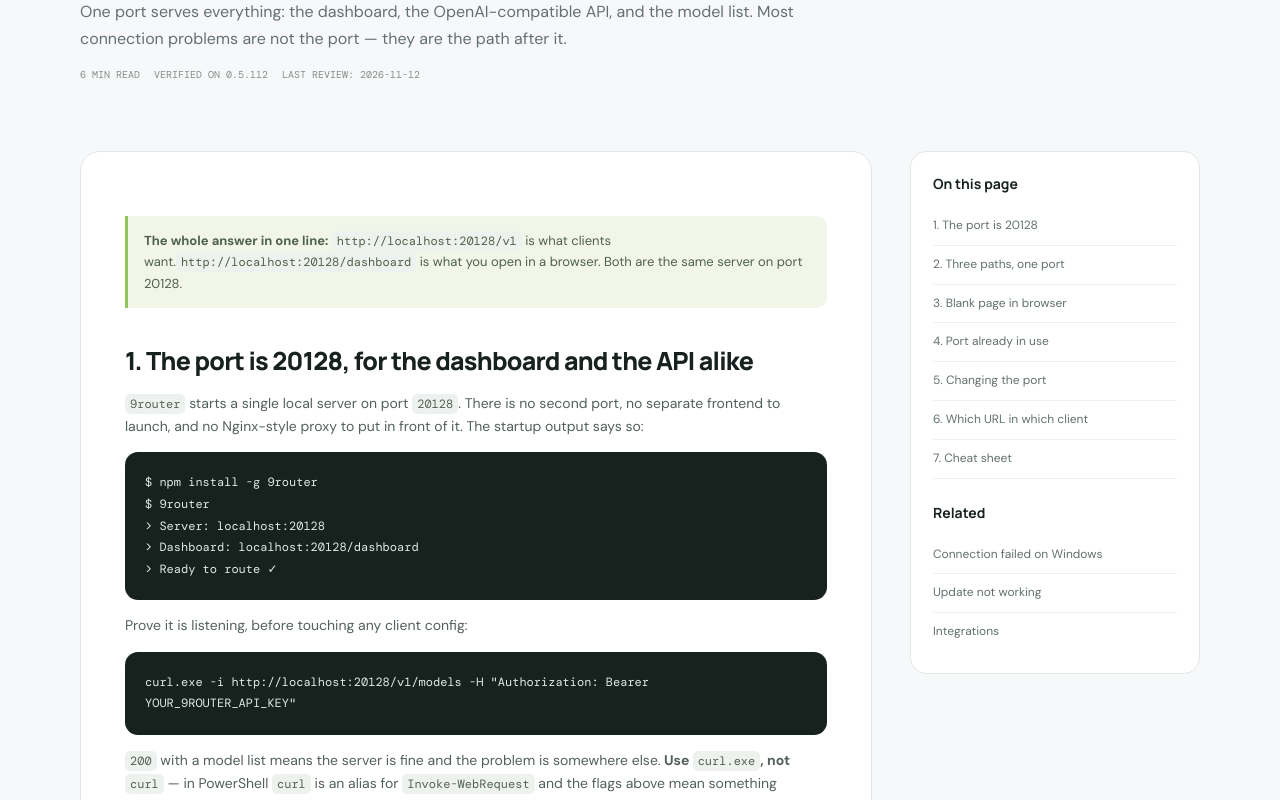
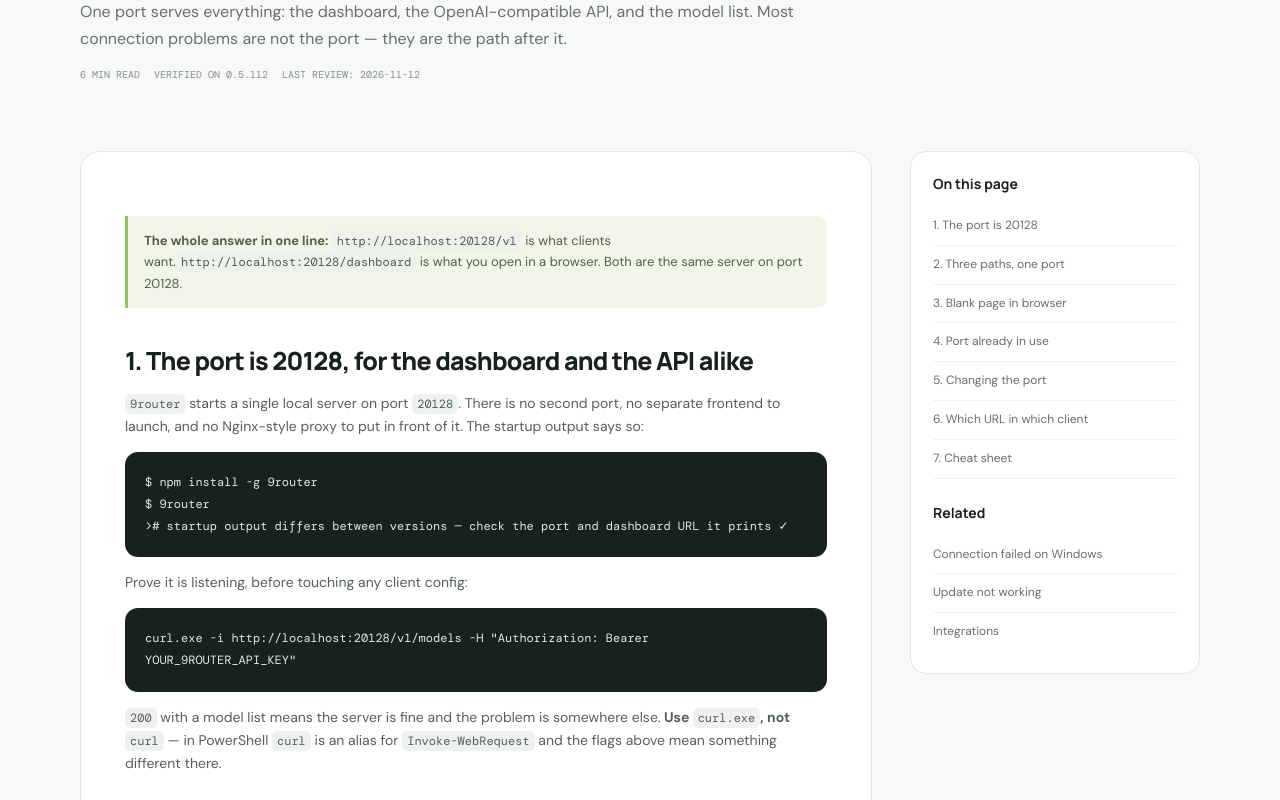
Before and after one commit to syz996/9router-guide-nextjs, a Next.js app: page /troubleshooting/9router-localhost-20128 in a window 1280 px wide. Shown: the part 420-1220 px from the top of the page. Built offline with nearby package versions, Linux system fonts and the light colour scheme.

Commit message:
Modify startup output example in page.tsx
Updated startup output example to indicate version differences.

```diff
--- a/src/app/troubleshooting/9router-localhost-20128/page.tsx
+++ b/src/app/troubleshooting/9router-localhost-20128/page.tsx
@@ -116,7 +116,7 @@ export default function Page() {
                             no separate frontend to launch, and no Nginx-style proxy to put in front of it. The startup output says so:
                         </p>
                         <div className="code-block-wrap">
-                            <pre className="code-block">{"$ npm install -g 9router\n$ 9router\n> Server: localhost:20128\n> Dashboard: localhost:20128/dashboard\n> Ready to route ✓"}</pre>
+                            <pre className="code-block">{"$ npm install -g 9router\n$ 9router\n># startup output differs between versions — check the port and dashboard URL it prints ✓"}</pre>
                         </div>
                         <p>Prove it is listening, before touching any client config:</p>
                         <div className="code-block-wrap">
```
